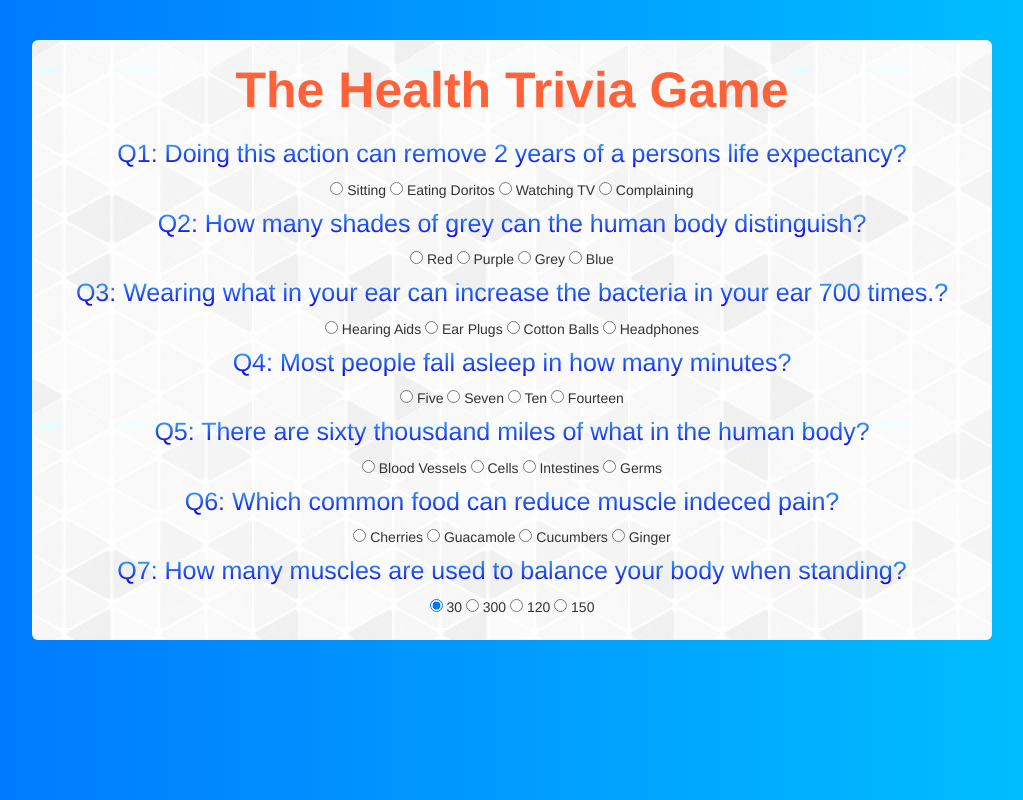
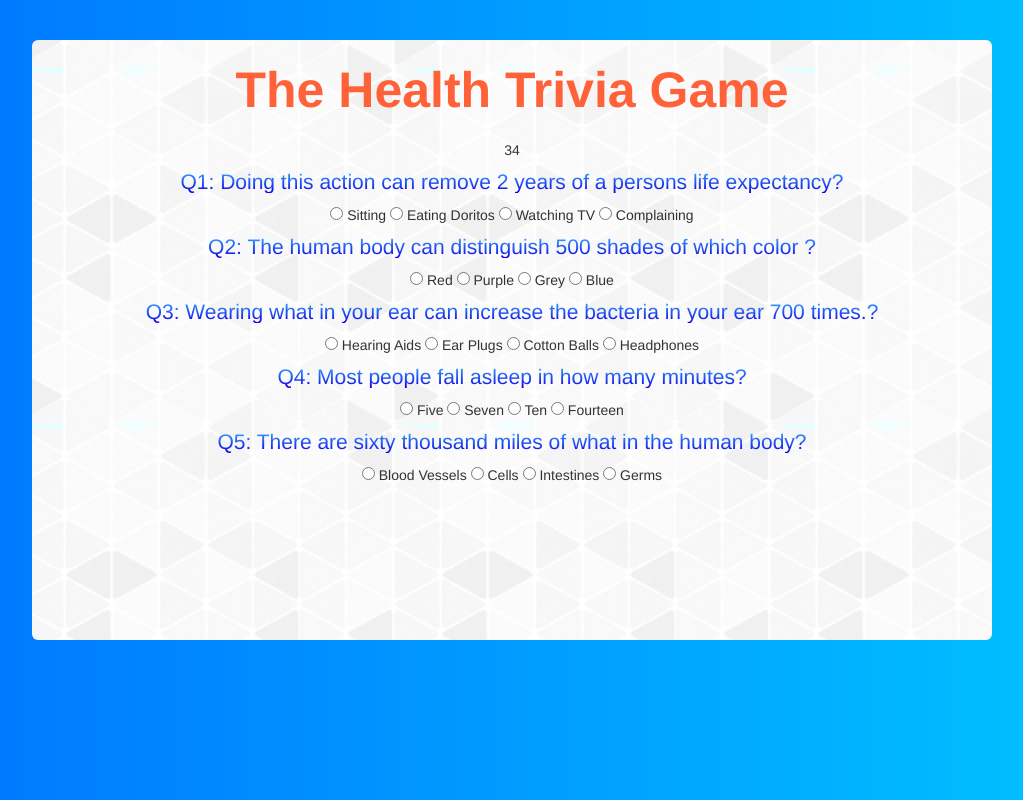
Before and after one commit to hadicodes/Trivia-Game, a PHP site: page / in a window 1280 px wide. Shown: the whole page, without its empty margins (128-1151 px from the left). Run offline with PHP 8.4, Linux system fonts and the light colour scheme; some libraries are stand-ins or nearby versions; some web fonts are replaced.

Commit message:
Game working within console

```diff
--- a/assets/css/style.css
+++ b/assets/css/style.css
@@ -31,11 +31,8 @@
     }
 
     h5 {
-        font-size: 25px;
-        background: -webkit-linear-gradient(#38B1FF
-
-
-, #0F00E6);
+        font-size: 21px;
+        background: -webkit-linear-gradient(#38B1FF, #0F00E6);
         -webkit-background-clip: text;
         -webkit-text-fill-color: transparent;
     }
--- a/assets/javascript/app.js
+++ b/assets/javascript/app.js
@@ -0,0 +1,76 @@
+//Global variables
+var correctAnswers = 0;
+var incorrectAnswers = 0;
+var unanswered = 0;
+
+//Objects: Question,Answers & Correct Answers Objects
+var q1 = {
+    question1: 'Doing this action can remove 2 years of a persons life expectancy?',
+    answers: ['Sitting', 'Eating Doritos', 'Watching TV', 'Complaining', 'Sitting'],
+    rightAnswer: 'Sitting',
+    name: 'q1'
+};
+
+var q2 = {
+    question1: 'The human body can distinguish 500 shades of which color?',
+    answers: ['Red', 'Purple', 'Grey', 'Blue', 'Grey'],
+    rightAnswer: 'Grey',
+    name: 'q2'
+};
+
+var q3 = {
+    question1: ' Wearing what in your ear can increase the bacteria in your ear 700 times?',
+    answers: ['Hearing Aids', 'Ear Plugs', 'Cotton Balls', 'Headphones'],
+    rightAnswer: 'Headphones',
+    name: 'q3'
+};
+
+var q4 = {
+    question1: 'Most people fall asleep in how many minutes?',
+    answers: ['Five', 'Seven', 'Ten', 'Fourteen'],
+    rightAnswer: 'Seven',
+    name: 'q4'
+};
+
+var q5 = {
+    question1: 'There are sixty thousand miles of what in the human body?',
+    answers: ['Blood Vessels', 'Cells', 'Intestines', 'Germs'],
+    rightAnswer: 'Blood Vessels',
+    name: 'q5'
+};
+
+var questions = [q1, q2, q3, q4, q5];
+
+
+//Check value of radio button clicked
+function checkAnswer() {
+    for (var i = 0; i < questions.length; i++) {
+        var rightAnswer = questions[i].rightAnswer;
+        var inputName = questions[i].name;
+        var clicked = $('input[type="radio"][name=' + inputName + ']:checked').val();
+        if (clicked === undefined) {
+            unanswered++;
+        } else if (clicked === rightAnswer) {
+            correctAnswers++;
+        } else {
+            incorrectAnswers++;
+        }
+    }
+}
+
+//Count down
+var count = 40;
+var total = setInterval(timer, 1000);
+
+function timer() {
+    count--;
+    if (count === 0) {
+        timerMessage();
+        clearInterval(total);
+    }
+    $('#countdown-timer').html(count);
+}
+
+function timerMessage() {
+    $('#timer-message').html('Time is up!');
+}
--- a/index.html
+++ b/index.html
@@ -18,54 +18,44 @@
         <div class="header">
             <h1 class="trivia-title">The Health Trivia Game</h1>
         </div>
+        <div id="countdown-timer">
+            <span>40</span>
+        </div>
+        <div id="timer-message"></div>
         <div class="Q1 question-title">
             <h5>Q1: Doing this action can remove 2 years of a persons life expectancy?</h5>
-            <input type="radio" name="gender" value="male" checked> Sitting
-            <input type="radio" name="gender" value="female"> Eating Doritos
-            <input type="radio" name="gender" value="other"> Watching TV
-            <input type="radio" name="gender" value="other"> Complaining
+            <input type="radio" name="q1" value="Sitting"> Sitting
+            <input type="radio" name="q1" value="Eating Doritos"> Eating Doritos
+            <input type="radio" name="q1" value="Watching TV"> Watching TV
+            <input type="radio" name="q1" value="Complaining"> Complaining
         </div>
         <div class="Q2 question-title">
-            <h5>Q2: How many shades of grey can the human body distinguish?</h5>
-            <input type="radio" name="gender" value="male" checked> Red
-            <input type="radio" name="gender" value="female"> Purple
-            <input type="radio" name="gender" value="other"> Grey
-            <input type="radio" name="gender" value="other"> Blue
+            <h5>Q2: The human body can distinguish 500 shades of which color ?</h5>
+            <input type="radio" name="q2" value="Red"> Red
+            <input type="radio" name="q2" value="Purple"> Purple
+            <input type="radio" name="q2" value="Grey"> Grey
+            <input type="radio" name="q2" value="Blue"> Blue
         </div>
         <div class="Q3 question-title">
             <h5>Q3: Wearing what in your ear can increase the bacteria in your ear 700 times.?</h5>
-            <input type="radio" name="gender" value="male" checked> Hearing Aids
-            <input type="radio" name="gender" value="female"> Ear Plugs
-            <input type="radio" name="gender" value="other"> Cotton Balls
-            <input type="radio" name="gender" value="other"> Headphones
+            <input type="radio" name="q3" value="Hearing Aids"> Hearing Aids
+            <input type="radio" name="q3" value="Ear Plugs"> Ear Plugs
+            <input type="radio" name="q3" value="Cotton Balls"> Cotton Balls
+            <input type="radio" name="q3" value="Headphones"> Headphones
         </div>
         <div class="Q4 question-title">
             <h5>Q4: Most people fall asleep in how many minutes?</h5>
-            <input type="radio" name="gender" value="male" checked> Five
-            <input type="radio" name="gender" value="female"> Seven
-            <input type="radio" name="gender" value="other"> Ten
-            <input type="radio" name="gender" value="other"> Fourteen
+            <input type="radio" name="q4" value="Five"> Five
+            <input type="radio" name="q4" value="Seven"> Seven
+            <input type="radio" name="q4" value="Ten"> Ten
+            <input type="radio" name="q4" value="Fourteen"> Fourteen
         </div>
         <div class="Q5 question-title">
-            <h5>Q5: There are sixty thousdand miles of what in the human body?</h5>
-            <input type="radio" name="gender" value="male" checked> Blood Vessels
-            <input type="radio" name="gender" value="female"> Cells
-            <input type="radio" name="gender" value="other"> Intestines
-            <input type="radio" name="gender" value="other"> Germs
-        </div>
-        <div class="Q6 question-title">
-            <h5>Q6: Which common food can reduce muscle indeced pain?</h5>
-            <input type="radio" name="gender" value="male" checked> Cherries
-            <input type="radio" name="gender" value="female"> Guacamole
-            <input type="radio" name="gender" value="other"> Cucumbers
-            <input type="radio" name="gender" value="other"> Ginger
-        </div>
-        <div class="Q7 question-title">
-            <h5>Q7: How many muscles are used to balance your body when standing?</h5>
-            <input type="radio" name="gender" value="male" checked> 30
-            <input type="radio" name="gender" value="female"> 300
-            <input type="radio" name="gender" value="other"> 120
-            <input type="radio" name="gender" value="other"> 150
+            <h5>Q5: There are sixty thousand miles of what in the human body?</h5>
+            <input type="radio" name="q5" value="Blood Vessels"> Blood Vessels
+            <input type="radio" name="q5" value="Cells"> Cells
+            <input type="radio" name="q5" value="Intestines"> Intestines
+            <input type="radio" name="q5" value="Germs"> Germs
         </div>
     </div>
     <!-- Javascript Link to game.js -->
```
Also changed, not shown: README.md.
